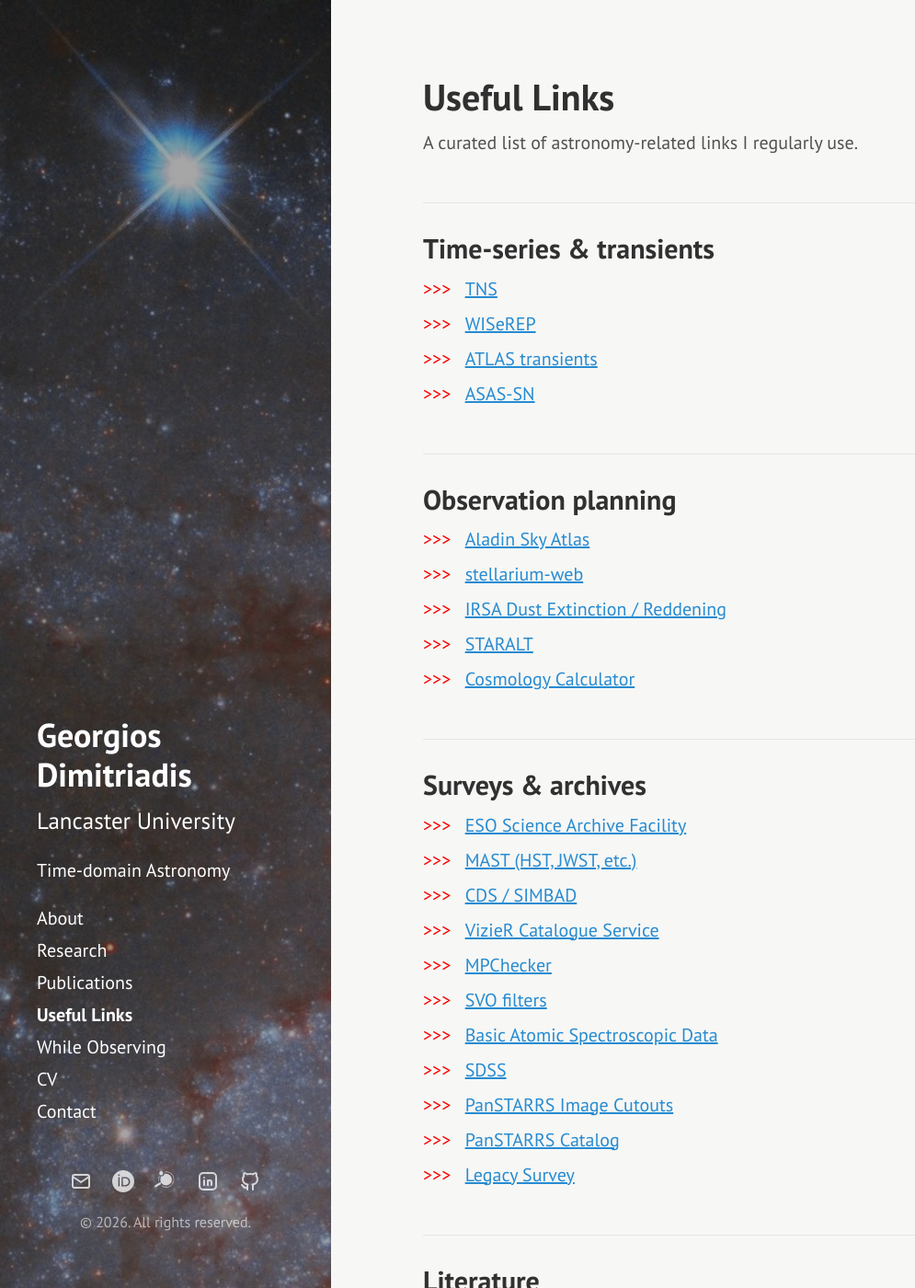
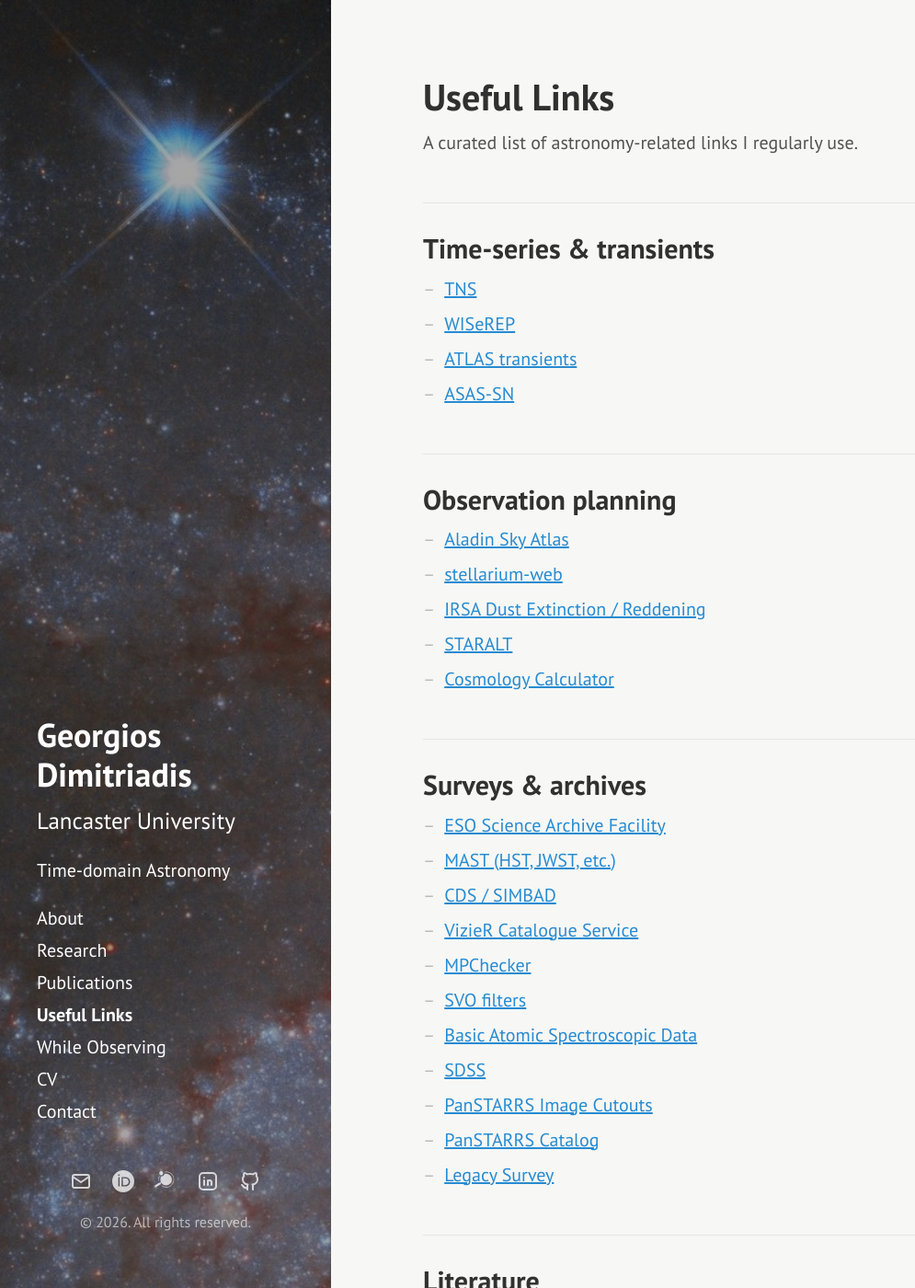
Before and after one commit to geodimitriadis/geodimitriadis.github.io, a Jekyll site: the page built from useful-links.md, in a window 1280 px wide and 1400 px high. Shown: the whole window at 92% size, without its empty margins (0-995 px from the left). Built offline with Jekyll 4.4.1, drawn with Linux system fonts in a browser that asks for light colours.

Commit message:
Update hyde.css

```diff
--- a/public/css/hyde.css
+++ b/public/css/hyde.css
@@ -396,8 +396,8 @@ a.sidebar-nav-item:focus {
 }
 
 .useful-links li::before {
-  content: ">>> ";
-  color: red;
+  content: "–";
+  color: #bbb;
   margin-right: 0.5rem;
 }
 
```
